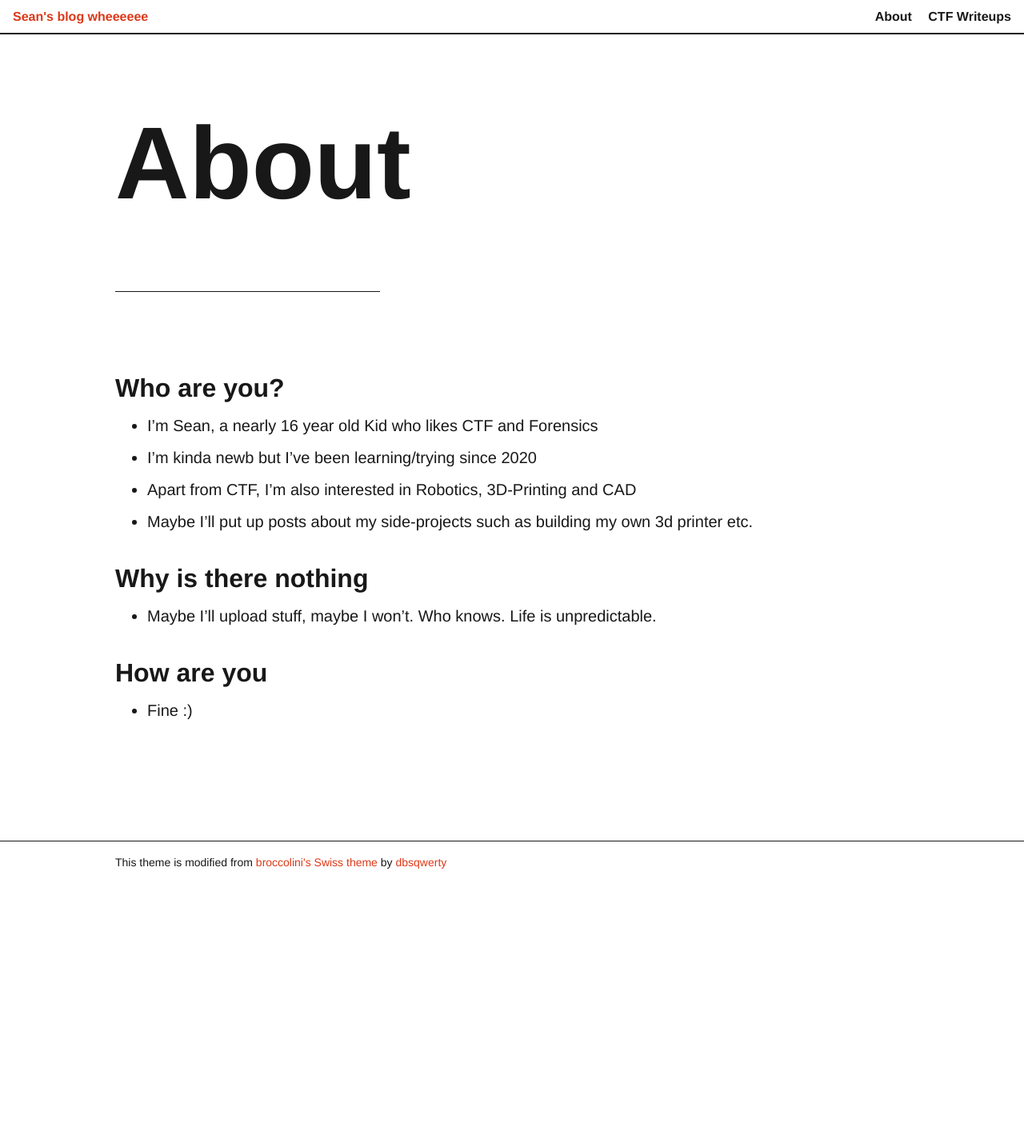
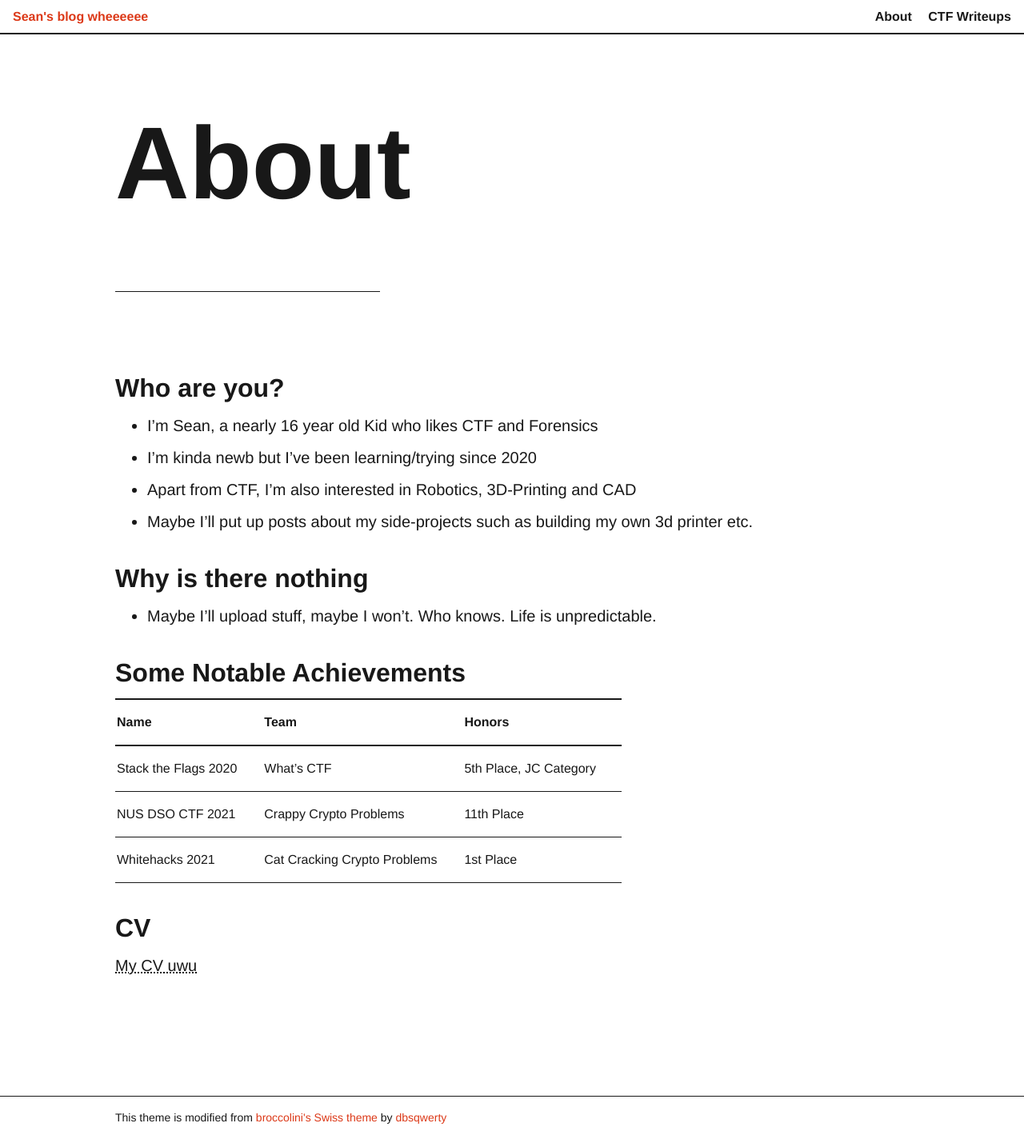
Before and after one commit to dbsqwerty/dbsqwerty.github.io, a Jekyll site: the page built from about.md, in a window 1280 px wide. Shown: the whole page at 80% size. Built offline with Jekyll 4.4.1, drawn with Linux system fonts in a browser that asks for light colours; before the commit the page ends 1105 px from its top, so only the background shows below that.

Commit message:
Update about.md

```diff
--- a/about.md
+++ b/about.md
@@ -15,6 +15,16 @@ permalink: /about/
 
 * Maybe I'll upload stuff, maybe I won't. Who knows. Life is unpredictable.
 
-## How are you
+## Some Notable Achievements
 
-* Fine :)
+| **Name**             | **Team**                     | Honors                 |
+| -------------------- | ---------------------------- | ---------------------- |
+| Stack the Flags 2020 | What's CTF                   | 5th Place, JC Category |
+| NUS DSO CTF 2021     | Crappy Crypto Problems       | 11th Place             |
+| Whitehacks 2021      | Cat Cracking Crypto Problems | 1st Place              |
+
+
+
+## CV
+
+[My CV uwu](https://dbsqwerty.github.io/online-cv)
```
